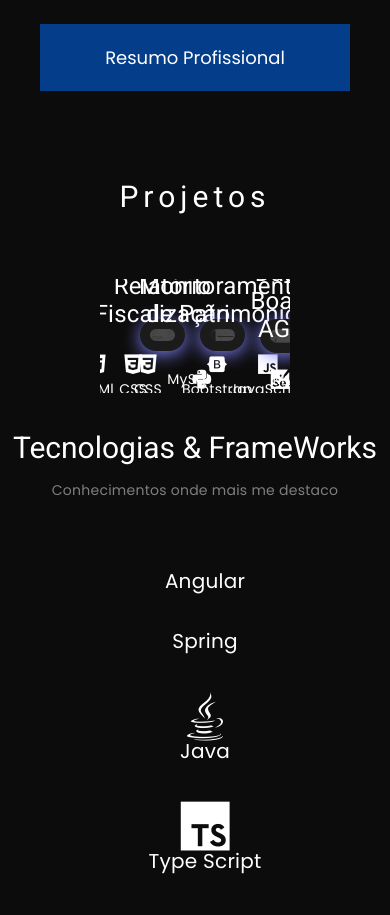
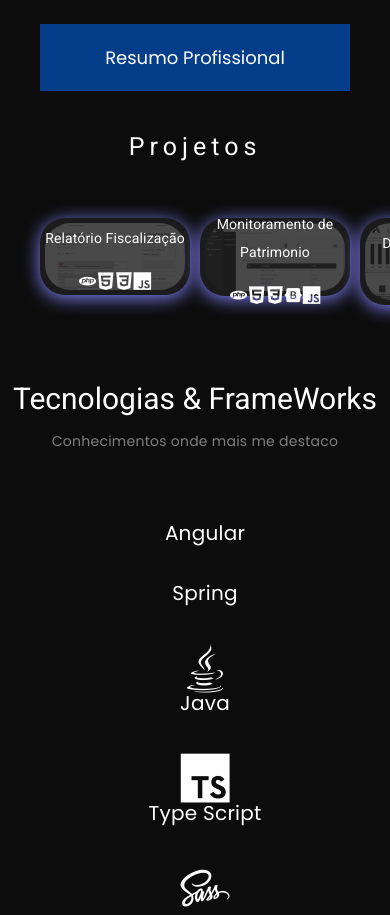
Before and after one commit to GMPompeu/Gm-Pompeu-portifolio, an Angular app: page / in a window 390 px wide. Shown: the part 1040-1955 px from the top of the page. Built offline with nearby package versions, Linux system fonts and the light colour scheme.

Commit message:
projects responsive

```diff
--- a/src/app/modules/portifolio/components/projects/projects.component.scss
+++ b/src/app/modules/portifolio/components/projects/projects.component.scss
@@ -1,25 +1,20 @@
 @import '../../../../../assets/colors/colors.scss';
 
 .content-projects{
-  padding: 50px 100px 0px 100px;
   .content-title{
     display: flex;
     align-items: center;
     justify-content: center;
-    margin-bottom: 50px;
     h1{
       font-size: 30px;
       letter-spacing: 5px;
     }
   }
-}
-
   .slide-container {
     width: 100%;
     height: 100%;
-  padding: 10px;
     overflow: hidden;
-  padding: 40px 40px;
+    padding: 10vw 40px;
 
     .card {
       position: relative;
@@ -34,7 +29,7 @@
         display: flex;
         justify-content: center;
         align-items: center;
-      height: 100%;
+        height: 100;
         width: 100%;
         object-fit: contain;
         border-radius: 25px;
@@ -55,24 +50,24 @@
         transition: 1.2s;
       }
       .card-title {
-      font-size: 24px;
+        font-size: 2vw;
       }
       .icon-label-container {
         display: flex;
         justify-content: center;
         align-items: center;
-      margin-top: 10px;
+        margin-top: 1vw;
 
       .icon-wrapper {
         display: flex;
         flex-direction: column;
         align-items: center;
-      margin: 0 10px;
+        margin: 0 1vw;
           i{
-          font-size: 20px;
+            font-size: 2vw;
           }
           label{
-          font-size: 14px;
+            font-size: 1vw;
             margin-top: 5px;
           }
         }
@@ -88,3 +83,33 @@
       }
     }
   }
+  @media(max-width: 600px){
+    padding: 0;
+    .content-title{
+      h1{
+        font-size: 25px;
+      }
+    }
+    .slide-container{
+      .card{
+        width: 100%;
+        padding: 5px;
+         .content-overlay{
+          .card-title{
+            font-size: 14px;
+          }
+          .icon-wrapper{
+            width: 50%;
+            margin: 0;
+            i{
+              font-size: 18px;
+            }
+            label{
+              display: none;
+            }
+          }
+        }
+      }
+    }
+  }
+}
```
Lines whose indentation alone changed are shown as unchanged.
